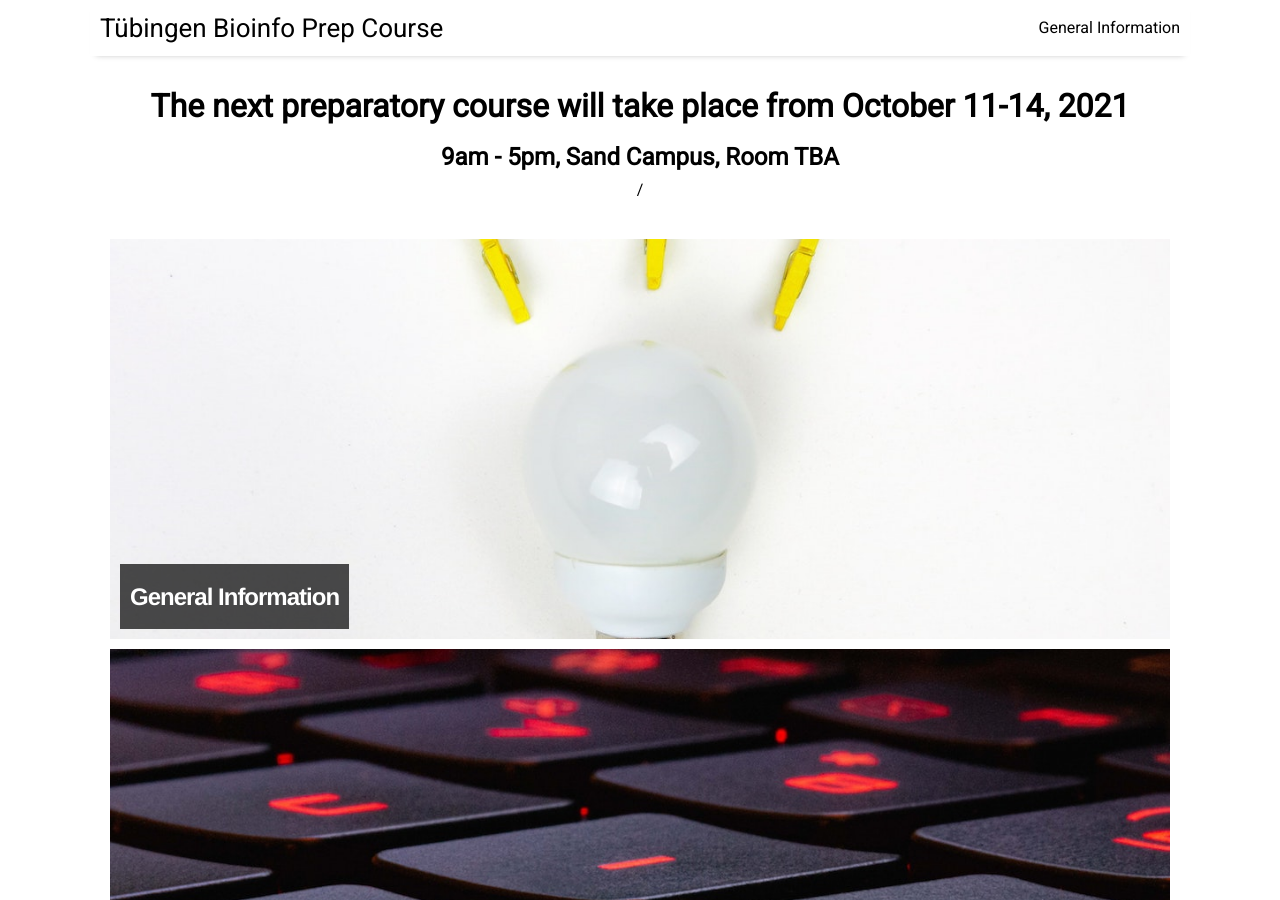
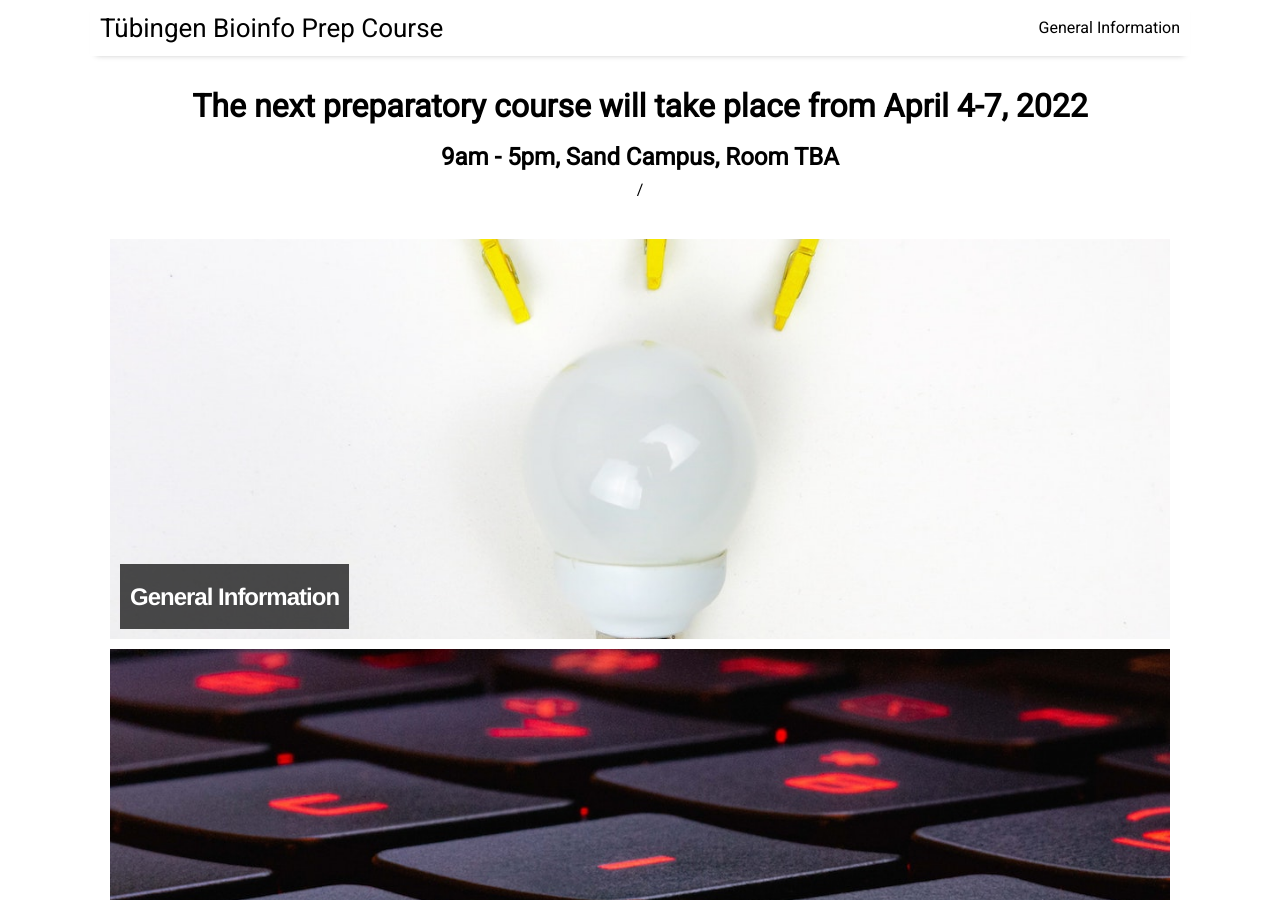
Before and after one commit to BioInfPrep/bioinfprep.github.io, a Jekyll site: the page built from index.html, in a window 1280 px wide and 900 px high. Built offline with Jekyll 4.4.1, drawn with Linux system fonts in a browser that asks for light colours; nearby versions of some CDN libraries.

Commit message:
Update home.html

```diff
--- a/_layouts/home.html
+++ b/_layouts/home.html
@@ -5,7 +5,7 @@ title: Home
 
 <div style="margin-bottom:40px">
 	<center>
-               <h1>The next preparatory course will take place from October 11-14, 2021</h1>
+               <h1>The next preparatory course will take place from April 4-7, 2022</h1>
                <h2>9am - 5pm, Sand Campus, Room TBA</h2>/
 	</center>
 </div>
```
